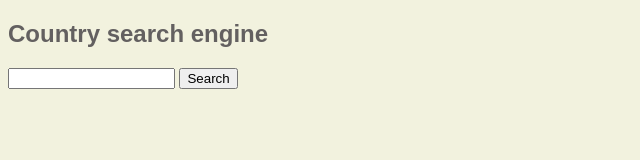
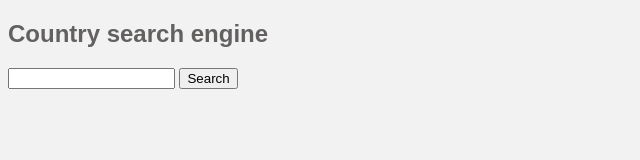
Before and after one commit to tomasz-konecki/tomasz-konecki.github.io, a plain HTML site: page apps/app-1/index.html in a window 1280 px wide. Shown: the whole page, without its empty margins (0-640 px from the left). Drawn offline with nearby package versions, Linux system fonts and the light colour scheme; a web font is replaced by a local one.

Commit message:
Update code

```diff
--- a/apps/app-1/css/style.css
+++ b/apps/app-1/css/style.css
@@ -4,7 +4,7 @@
     box-sizing: border-box;
 }
 body {
-    background-color: #f2f2de;
+    background-color: #f2f2f2;
     font-family: 'Hind Madurai', sans-serif;
 }
 h2 {
```
